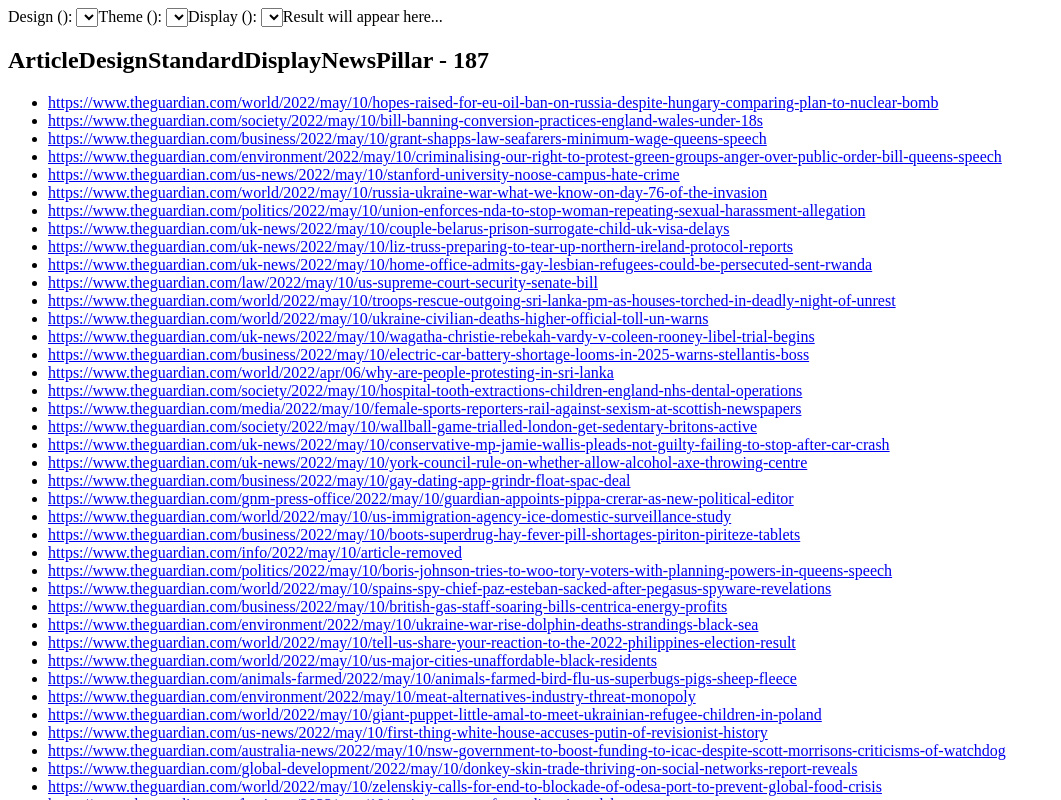
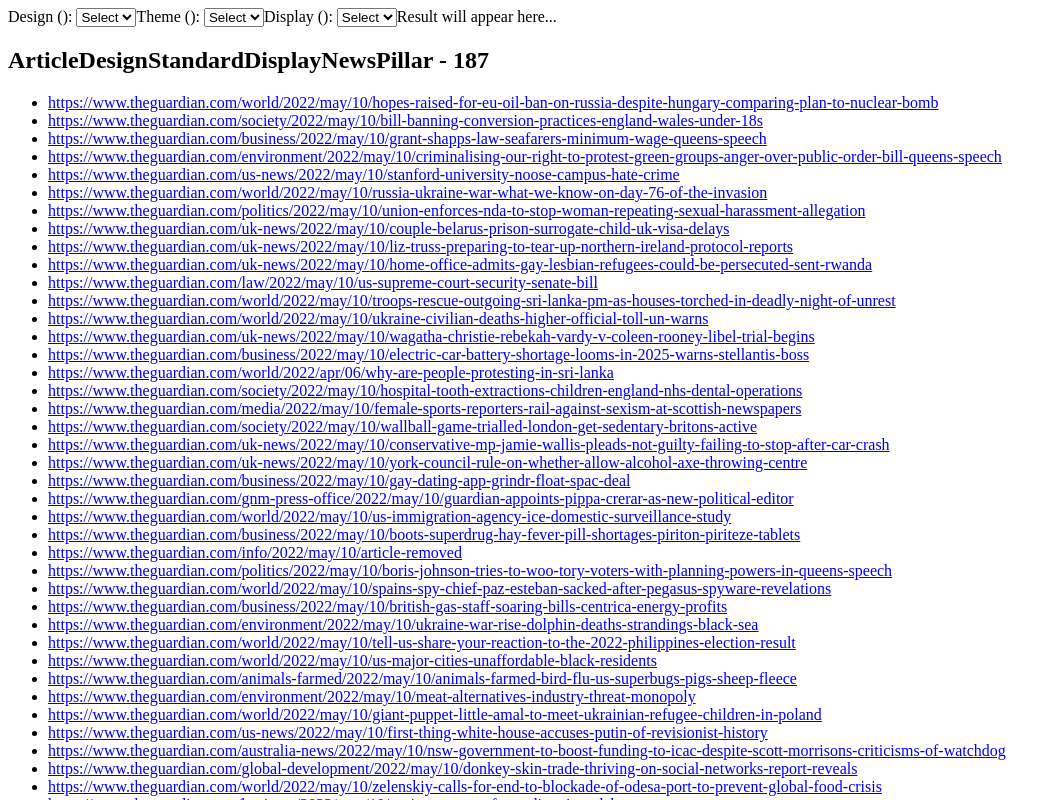
Before and after one commit to guardian/formats-explorer, a React (Create React App) app in the folder explorer/: page / in a window 1280 px wide. Shown: the top 800 px of the page, without its empty margins (0-1061 px from the left). Built offline with nearby package versions, Linux system fonts and the light colour scheme.

Commit message:
refactor app

```diff
--- a/explorer/src/App.tsx
+++ b/explorer/src/App.tsx
@@ -1,11 +1,8 @@
 import data from './data.json'
-import { groupBy } from 'lodash'
-import { useState } from 'react';
-import { ArticleFormat, ArticleDesign, ArticleDisplay, ArticleTheme, ArticlePillar, ArticleSpecial } from '@guardian/libs'
+import { Search } from './Search';
+import { MostPopular } from './MostPopular';
 
-type ArticleData = typeof data[number];
-// type ArticleJsonFormat = ArticleData["format"];
-
+export type ArticleData = typeof data[number];
 
 export const App = () => {
   return <>
@@ -13,112 +10,3 @@
     <MostPopular data={data} />
   </>
 }
-
-// type ArticleDesign = 'Analysis' | 'Audio'
-
-const getTheme = (theme: ArticleTheme, prefix?: boolean) => {
-  if (theme.valueOf() >= 5) return prefix ? `${ArticleSpecial[theme]}Special` : ArticleSpecial[theme]
-  else return prefix ? `${ArticlePillar[theme]}Pillar` : ArticlePillar[theme]
-}
-
-const getDesign = (design: ArticleDesign) => {
-  const value = ArticleDesign[design]
-  if (value === 'Standard') return 'Article'
-  else return value
-}
-
-const Search = ({ data }: { data: ArticleData[] }) => {
-  const [theme, setTheme] = useState<ArticleTheme>()
-  const [design, setDesign] = useState<ArticleDesign>()
-  const [display, setDisplay] = useState<ArticleDisplay>()
-
-  const designChange = (event: React.ChangeEvent<HTMLSelectElement>) => {
-    setDesign(parseInt(event.target.value) as ArticleDesign)
-  }
-  const displayChange = (event: React.ChangeEvent<HTMLSelectElement>) => {
-    setDisplay(parseInt(event.target.value) as ArticleDisplay)
-  }
-  const themeChange = (event: React.ChangeEvent<HTMLSelectElement>) => {
-    const value = parseInt(event.target.value)
-    if (value >= 4) setTheme(value as ArticleSpecial)
-    else setTheme(value as ArticlePillar)
-  }
-
-  return <div>
-    <label >Design ({design !== undefined ? ArticleDesign[design] : ''}): </label>
-    <select id="design" name="design" onChange={designChange}>
-      {
-        Object.entries(ArticleDesign).slice(23).map(([name, value]) => {
-          return <option value={value}>{name}</option>
-        })
-      }
-    </select>
-    <label >Theme ({theme !== undefined ? getTheme(theme) : ''}): </label>
-
-    <select id="theme" name="theme" onChange={themeChange}>
-      {
-        Object.entries(ArticlePillar).slice(5).map(([name, value]) => {
-          return <option value={value}>{name}</option>
-        })
-      }
-      {
-        Object.entries(ArticleSpecial).slice(2).map(([name, value]) => {
-          return <option value={value}>{name}</option>
-        })
-      }
-    </select>
-    <label >Display ({display !== undefined ? ArticleDisplay[display] : ''}): </label>
-
-    <select id="display" name="display" onChange={displayChange}>
-      {
-        Object.entries(ArticleDisplay).slice(4).map(([name, value]) => {
-          return <option value={value}>{name}</option>
-        })
-      }
-    </select>
-
-    {
-      (theme !== undefined && display !== undefined && design !== undefined) ? <Filtered data={data} format={{ design, display, theme }}/> : 'Result will appear here...'
-    }
-  </div>
-
-}
-
-const Filtered = ({ format, data}: { format: ArticleFormat, data: ArticleData[] }) => {
-  const filtered = data.filter((article: ArticleData) => {
-    return (
-      article.format.design === `${getDesign(format.design)}Design` &&
-      article.format.display === `${ArticleDisplay[format.display]}Display` &&
-      article.format.theme === `${getTheme(format.theme, true)}`
-    )
-  })
-
-  console.log(filtered)
-
-  return <ul>
-    {
-      filtered.map((article: ArticleData) => <li><a href={article.webUrl}>{article.webUrl}</a></li>)
-    }
- </ul>
-}
-
-const MostPopular = ({ data }: { data: ArticleData[] }) => {
-  const grouped = groupBy(data, (a: ArticleData) => `${a.format.design}${a.format.display}${a.format.theme}`)
-
-  return <div>
-    { Object.entries(grouped).sort((a, b) => b[1].length - a[1].length).map((test) => {
-      const [name, data] = test;
-
-      return (
-        <div>
-          <h2>{name} - {data.length}</h2>
-          <ul>
-            {
-              data.map((article: ArticleData) => <li><a href={article.webUrl}>{article.webUrl}</a></li>)
-            }
-           </ul>
-        </div>
-      )
-    })}
-  </div>
-}
--- /dev/null
+++ b/explorer/src/MostPopular.tsx
@@ -0,0 +1,23 @@
+import { groupBy } from 'lodash'
+import { ArticleData } from './App'
+
+export const MostPopular = ({ data }: { data: ArticleData[] }) => {
+    const grouped = groupBy(data, (a: ArticleData) => `${a.format.design}${a.format.display}${a.format.theme}`)
+
+    return <div>
+      { Object.entries(grouped).sort((a, b) => b[1].length - a[1].length).map((test) => {
+        const [name, data] = test;
+
+        return (
+          <div>
+            <h2>{name} - {data.length}</h2>
+            <ul>
+              {
+                data.map((article: ArticleData) => <li><a href={article.webUrl}>{article.webUrl}</a></li>)
+              }
+             </ul>
+          </div>
+        )
+      })}
+    </div>
+  }
--- /dev/null
+++ b/explorer/src/Search.tsx
@@ -0,0 +1,96 @@
+import { ArticleFormat, ArticleDesign, ArticleDisplay, ArticleTheme, ArticlePillar, ArticleSpecial } from '@guardian/libs'
+import { ArticleData } from './App'
+import { useState } from 'react';
+
+
+const getTheme = (theme: ArticleTheme, prefix?: boolean) => {
+    if (theme.valueOf() >= 5) return prefix ? `${ArticleSpecial[theme]}Special` : ArticleSpecial[theme]
+    else return prefix ? `${ArticlePillar[theme]}Pillar` : ArticlePillar[theme]
+  }
+
+const getDesign = (design: ArticleDesign) => {
+const value = ArticleDesign[design]
+if (value === 'Standard') return 'Article'
+else return value
+}
+
+export const Search = ({ data }: { data: ArticleData[] }) => {
+    const [theme, setTheme] = useState<ArticleTheme>()
+    const [design, setDesign] = useState<ArticleDesign>()
+    const [display, setDisplay] = useState<ArticleDisplay>()
+
+    const designChange = (event: React.ChangeEvent<HTMLSelectElement>) => {
+      if (event.target.value === 'unset') setDesign(undefined)
+      else setDesign(parseInt(event.target.value) as ArticleDesign)
+    }
+    const displayChange = (event: React.ChangeEvent<HTMLSelectElement>) => {
+      if (event.target.value === 'unset') setDisplay(undefined)
+      else setDisplay(parseInt(event.target.value) as ArticleDisplay)
+    }
+    const themeChange = (event: React.ChangeEvent<HTMLSelectElement>) => {
+      if (event.target.value === 'unset') setDesign(undefined)
+      else {
+        const value = parseInt(event.target.value)
+        if (value >= 4) setTheme(value as ArticleSpecial)
+        else setTheme(value as ArticlePillar)
+      }
+    }
+
+    return <div>
+      <label >Design ({design !== undefined ? ArticleDesign[design] : ''}): </label>
+      <select id="design" name="design" onChange={designChange}>
+        <option value="unset">Select</option>
+        {
+          Object.entries(ArticleDesign).slice(23).map(([name, value]) => {
+            return <option value={value}>{name}</option>
+          })
+        }
+      </select>
+      <label >Theme ({theme !== undefined ? getTheme(theme) : ''}): </label>
+
+      <select id="theme" name="theme" onChange={themeChange}>
+      <option value="unset">Select</option>
+        {
+          Object.entries(ArticlePillar).slice(5).map(([name, value]) => {
+            return <option value={value}>{name}</option>
+          })
+        }
+        {
+          Object.entries(ArticleSpecial).slice(2).map(([name, value]) => {
+            return <option value={value}>{name}</option>
+          })
+        }
+      </select>
+      <label >Display ({display !== undefined ? ArticleDisplay[display] : ''}): </label>
+
+      <select id="display" name="display" onChange={displayChange}>
+      <option value="unset">Select</option>
+        {
+          Object.entries(ArticleDisplay).slice(4).map(([name, value]) => {
+            return <option value={value}>{name}</option>
+          })
+        }
+      </select>
+
+      {
+        (theme !== undefined && display !== undefined && design !== undefined) ? <Filtered data={data} format={{ design, display, theme }}/> : 'Result will appear here...'
+      }
+    </div>
+
+  }
+
+  const Filtered = ({ format, data}: { format: ArticleFormat, data: ArticleData[] }) => {
+    const filtered = data.filter((article: ArticleData) => {
+      return (
+        article.format.design === `${getDesign(format.design)}Design` &&
+        article.format.display === `${ArticleDisplay[format.display]}Display` &&
+        article.format.theme === `${getTheme(format.theme, true)}`
+      )
+    })
+
+    return <ul>
+      {
+        filtered.map((article: ArticleData) => <li><a href={article.webUrl}>{article.webUrl}</a></li>)
+      }
+   </ul>
+  }
```
